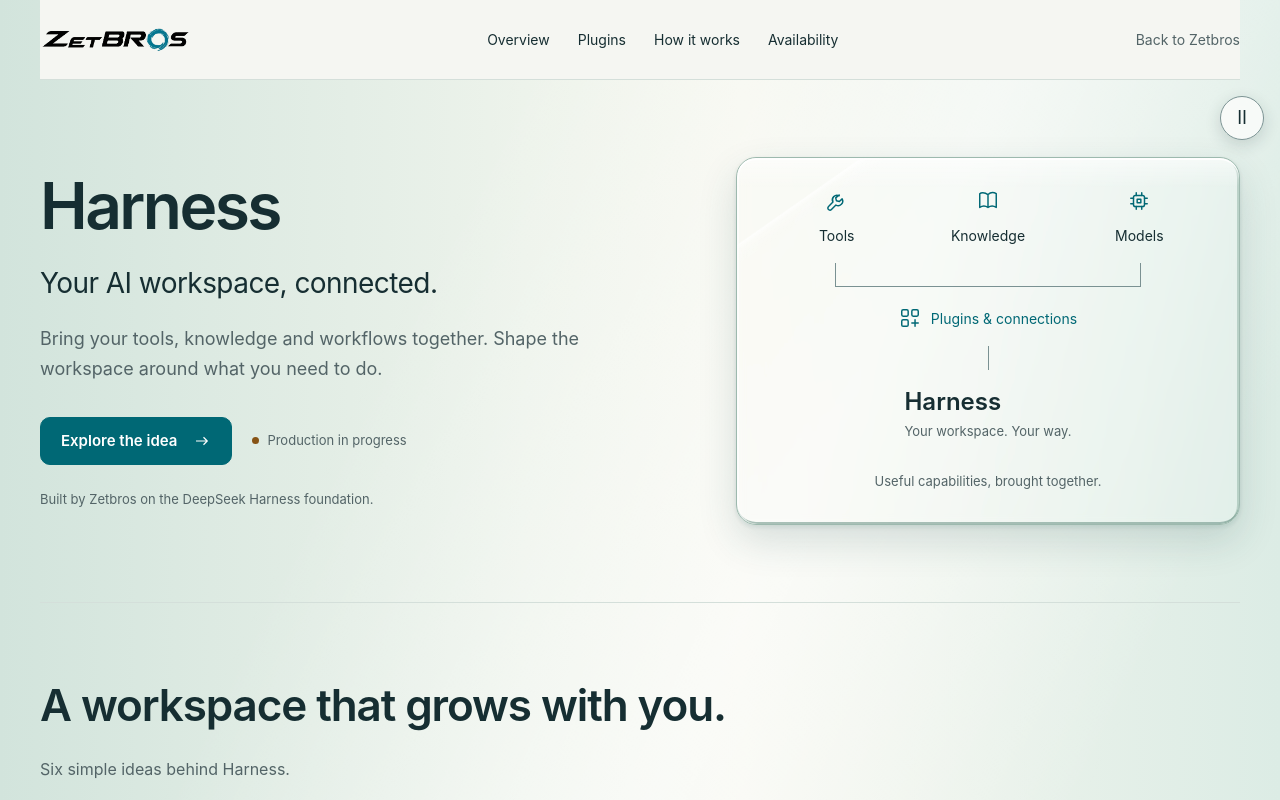
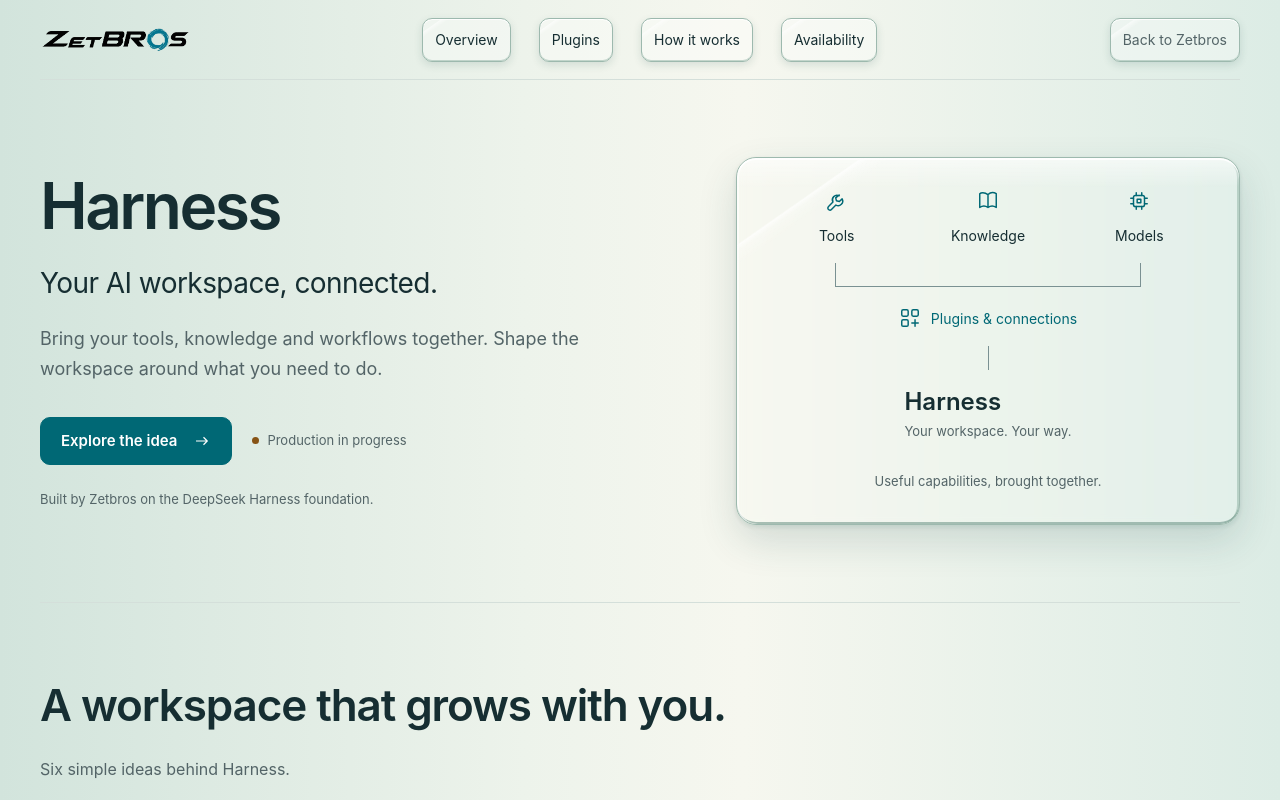
Before and after one commit to Logan17de/zetbros.com, a Next.js app: page /harness in a window 1280 px wide. Shown: the top 800 px of the page. Built offline with nearby package versions, Linux system fonts and the light colour scheme; a web font is replaced by a local one.

Commit message:
Unify page backgrounds and glass link controls (#15)

```diff
--- a/app/equipment-warranty-research/page.tsx
+++ b/app/equipment-warranty-research/page.tsx
@@ -40,7 +40,7 @@ export default function EquipmentWarrantyResearchPage() {
           <h1>Equipment warranty recovery — research pilot.</h1>
           <p className={styles.lead}>Zetbros is validating whether agriculture and construction equipment dealers can reduce warranty-claim rework and recover value from returned or short-paid manufacturer claims through a dealer-controlled review process.</p>
           <div className={styles.actions}>
-            <ContactTrigger className={styles.primary} variant="research">Request a 20-minute conversation</ContactTrigger>
+            <ContactTrigger className={`${styles.primary} solidAction`} variant="research">Request a 20-minute conversation</ContactTrigger>
             <a className={styles.secondary} href="/#about">About Zetbros</a>
           </div>
         </div>
--- a/app/equipment-warranty-research/research.module.css
+++ b/app/equipment-warranty-research/research.module.css
@@ -1,4 +1,4 @@
-.page { background: #fff; color: var(--text); min-height: 100vh; }
+.page { color: var(--text); min-height: 100vh; }
 .header { display: flex; justify-content: space-between; gap: 24px; align-items: center; width: min(calc(100% - 2 * var(--gutter)),var(--container)); min-height: 80px; margin: auto; border-bottom: 1px solid var(--line); }
 .header > a { width: 150px; }
 .header nav { flex-wrap: wrap; gap: 8px 28px; color: var(--text); font-size: .875rem; }
@@ -61,7 +61,6 @@
 @media (max-width: 440px) { .header { display: grid; grid-template-columns: 1fr; } .header nav { justify-content: flex-start; } .actions { flex-direction: column; } }
 
 /* Research is a qualified enquiry, with a single quiet pilot surface. */
-.page { background: var(--bg); }
 .summary { margin-top: 32px; padding: 28px; border: 1px solid var(--line); border-radius: var(--radius); background: var(--surface); }
 .soft { padding-inline: clamp(24px,4vw,48px); border: 1px solid var(--line); border-radius: var(--radius); background: var(--surface-soft); }
 .soft .card { border-color: #bdcec5; }
--- a/app/glass-effects.css
+++ b/app/glass-effects.css
@@ -1,11 +1,4 @@
-/* A quiet directional light field stays visible through the shared glass panes. */
-.glassReady main {
-  padding-bottom: 72px;
-  background-color: var(--bg);
-  background-image:
-    linear-gradient(116deg, transparent 18%, #ffffff8a 34%, transparent 48%),
-    linear-gradient(90deg, #d2e4dc 0%, #edf3eb 41%, #f6f7ef 58%, #dcece5 100%);
-}
+/* The shared canvas is rendered by studio.css, including without JavaScript. */
 [data-glass] {
   position: relative;
   isolation: isolate;
@@ -46,7 +39,7 @@
 }
 #top .heroDiagram.productFlow[data-glass]::before,
 #top .heroDiagram.productFlow[data-glass]::after { display: block; }
-.glassReady:not(.glassPaused) [data-glass].glassVisible::before {
+.glassReady [data-glass].glassVisible::before {
   opacity: 1;
   animation: glassShine 10s linear infinite;
 }
@@ -82,28 +75,28 @@
   0% { transform: none; }
   100% { transform: translate(var(--shard-x), var(--shard-y)) rotate(var(--shard-turn)); }
 }
-.glassMotionToggle {
-  position: fixed;
-  right: max(16px, env(safe-area-inset-right));
-  bottom: max(16px, env(safe-area-inset-bottom));
-  z-index: 19;
-  display: grid;
-  place-items: center;
-  width: 44px;
-  height: 44px;
-  border: 1px solid var(--input-line);
-  border-radius: 50%;
-  background: #f9fbf9ed;
-  color: var(--text);
-  box-shadow: 0 5px 16px #162e3229;
-  backdrop-filter: blur(8px);
-  cursor: pointer;
+/* Text links are raised glass controls. Logo and solid actions retain their
+   existing treatment; no second backdrop filter is stacked inside a pane. */
+:where(a:not(:has(img)):not(.button):not(.solidAction), button[aria-haspopup='dialog']:not(.button):not(.solidAction)) {
+  position: relative;
+  z-index: 3;
+  display: inline-block;
+  max-width: 100%;
+  min-height: 44px;
+  padding: 8px 12px !important;
+  border: 1px solid #9db9ae !important;
+  border-radius: var(--control-radius) !important;
+  background: linear-gradient(145deg, transparent 12%, #ffffff8a 13%, transparent 18%), rgb(255 255 255 / 32%) !important;
+  box-shadow: inset 0 1px 0 #fffffff2, inset 0 -1px 0 #83a89a70, 0 3px 8px #1d4c4824 !important;
+  vertical-align: middle;
+  text-decoration: none !important;
+  transition: border-color 170ms, box-shadow 170ms;
 }
-.glassMotionToggle:hover { border-color: var(--blue); color: var(--blue); }
-.glassMotionToggle[data-paused='true'] { background: var(--surface-soft); }
-.glassMotionToggle span { font-size: 18px; line-height: 1; }
-.glassAtFooter .glassMotionToggle { top: var(--glass-header-clearance, 96px); bottom: auto; }
+:where(a, button[aria-haspopup='dialog']):hover { text-decoration: none !important; }
+:where(a:not(:has(img)):not(.button):not(.solidAction), button[aria-haspopup='dialog']:not(.button):not(.solidAction)):hover {
+  border-color: var(--blue) !important;
+  box-shadow: inset 0 1px 0 #fff, inset 0 -1px 0 #83a89a70, 0 4px 12px #1d4c4830 !important;
+}
 @media (prefers-reduced-motion: reduce) {
   [data-glass]::before, [data-glass] > svg.glassShatter { display: none !important; animation: none !important; }
-  .glassMotionToggle { display: none; }
 }
--- a/app/glass-effects.tsx
+++ b/app/glass-effects.tsx
@@ -1,6 +1,6 @@
 'use client';
 
-import { useEffect, useState } from 'react';
+import { useEffect } from 'react';
 import { usePathname } from 'next/navigation';
 
 const NS = 'http://www.w3.org/2000/svg';
@@ -52,19 +52,18 @@ function fracture(panel: HTMLElement, clickX: number, clickY: number) {
 
 export default function GlassEffects() {
   const pathname = usePathname();
-  const [visible, setVisible] = useState(false);
-  const [paused, setPaused] = useState(false);
 
   useEffect(() => {
     const panels = Array.from(document.querySelectorAll<HTMLElement>('[data-glass]'));
     const present = panels.length > 0;
-    setVisible(present);
     document.documentElement.classList.toggle('glassReady', present);
     const observer = 'IntersectionObserver' in window ? new IntersectionObserver((entries) => {
       for (const entry of entries) entry.target.classList.toggle('glassVisible', entry.isIntersecting);
     }, { rootMargin: '120px 0px' }) : null;
-    for (const panel of panels) observer?.observe(panel);
-    const footer = document.querySelector('main footer');
+    for (const panel of panels) {
+      if (observer) observer.observe(panel);
+      else panel.classList.add('glassVisible');
+    }
     const header = document.querySelector<HTMLElement>('main > header');
     const updateHeaderClearance = () => {
       const bottom = header?.getBoundingClientRect().bottom ?? 0;
@@ -74,30 +73,19 @@ export default function GlassEffects() {
     const headerObserver = header && 'ResizeObserver' in window ? new ResizeObserver(updateHeaderClearance) : null;
     if (header) headerObserver?.observe(header);
     window.addEventListener('resize', updateHeaderClearance);
-    const footerObserver = footer && 'IntersectionObserver' in window ? new IntersectionObserver((entries) => {
-      document.documentElement.classList.toggle('glassAtFooter', entries[0].isIntersecting);
-      if (entries[0].isIntersecting) updateHeaderClearance();
-    }) : null;
-    if (footer) footerObserver?.observe(footer);
     return () => {
       observer?.disconnect();
-      footerObserver?.disconnect();
       headerObserver?.disconnect();
       window.removeEventListener('resize', updateHeaderClearance);
       document.documentElement.style.removeProperty('--glass-header-clearance');
       for (const panel of panels) panel.classList.remove('glassVisible');
-      document.documentElement.classList.remove('glassReady', 'glassAtFooter');
+      document.documentElement.classList.remove('glassReady');
     };
   }, [pathname]);
 
   useEffect(() => {
-    document.documentElement.classList.toggle('glassPaused', paused);
-    return () => document.documentElement.classList.remove('glassPaused');
-  }, [paused]);
-
-  useEffect(() => {
     function onClick(event: MouseEvent) {
-      if (paused || window.matchMedia('(prefers-reduced-motion: reduce)').matches) return;
+      if (window.matchMedia('(prefers-reduced-motion: reduce)').matches) return;
       const target = event.target;
       if (!(target instanceof Element)) return;
       const panel = target.closest<HTMLElement>('[data-glass]');
@@ -109,13 +97,7 @@ export default function GlassEffects() {
     }
     document.addEventListener('click', onClick, { capture: true });
     return () => document.removeEventListener('click', onClick, { capture: true });
-  }, [paused]);
+  }, []);
 
-  if (!visible) return null;
-  return <button className="glassMotionToggle" type="button" data-paused={paused} aria-label={paused ? 'Resume glass effects' : 'Pause glass effects'} title={paused ? 'Resume glass effects' : 'Pause glass effects'} onClick={() => {
-    if (!paused) document.querySelectorAll('.glassShatter').forEach((node) => node.remove());
-    setPaused((value) => !value);
-  }}>
-    <span aria-hidden="true">{paused ? '▶' : 'Ⅱ'}</span>
-  </button>;
+  return null;
 }
--- a/app/harness/harness.module.css
+++ b/app/harness/harness.module.css
@@ -1,11 +1,11 @@
-.page { --harness-ink: var(--text); --harness-muted: var(--muted); --harness-line: var(--line); background: #fff; color: var(--text); font-family: var(--font-body); font-size: 1rem; line-height: 1.65; }
+.page { --harness-ink: var(--text); --harness-muted: var(--muted); --harness-line: var(--line); color: var(--text); font-family: var(--font-body); font-size: 1rem; line-height: 1.65; }
 .page p { color: var(--muted); }
 .page h1, .page h2, .page h3 { font-family: var(--font-display); color: var(--text); font-weight: 600; letter-spacing: -.025em; }
 .page h2 { font-size: var(--type-section); line-height: 1.18; margin: 0 0 20px; }
 .page h3 { font-size: 1.125rem; line-height: 1.4; margin: 0; }
 .page svg { display: block; width: 22px; height: 22px; flex: 0 0 auto; }
 .page a:focus-visible, .page summary:focus-visible { outline: 2px solid var(--blue); outline-offset: 4px; }
-.header { position: sticky; top: 0; z-index: 30; display: grid; grid-template-columns: auto 1fr auto; align-items: center; gap: 32px; width: min(calc(100% - 2 * var(--gutter)),var(--container)); min-height: 80px; margin: auto; border-bottom: 1px solid var(--line); background: #fff; }
+.header { position: sticky; top: 0; z-index: 30; display: grid; grid-template-columns: auto 1fr auto; align-items: center; gap: 32px; width: min(calc(100% - 2 * var(--gutter)),var(--container)); min-height: 80px; margin: auto; border-bottom: 1px solid var(--line); }
 .header > a:first-child { width: 150px; padding: 0; }
 .nav { display: flex; justify-content: center; flex-wrap: wrap; gap: 8px 28px; color: var(--text); font-size: .875rem; }
 .nav a, .backLink { min-height: 44px; display: inline-flex; align-items: center; }
@@ -116,8 +116,6 @@
 }
 
 /* Shared studio surfaces for the product guide. */
-.page { background: var(--bg); }
-.header { background: var(--bg); }
 .workspaceMap { background: var(--surface-soft); border-radius: var(--radius); }
 .mapInputs > span { color: var(--text); }
 .section { border-top-color: var(--line); }
--- a/app/harness/page.tsx
+++ b/app/harness/page.tsx
@@ -74,7 +74,7 @@ export default function HarnessPage() {
         <RevealBoxText as="h1" text="Harness" variant="hero" className={styles.heroTitle} />
         <p className={styles.heroStatement}>Your AI workspace, connected.</p>
         <p className={styles.heroLead}>Bring your tools, knowledge and workflows together. Shape the workspace around what you need to do.</p>
-        <div className={styles.heroActions}><a className={styles.primaryButton} href="#plugins">Explore the idea <Arrow /></a><span className={styles.status}><span aria-hidden="true" />Production in progress</span></div>
+        <div className={styles.heroActions}><a className={`${styles.primaryButton} solidAction`} href="#plugins">Explore the idea <Arrow /></a><span className={styles.status}><span aria-hidden="true" />Production in progress</span></div>
         <p className={styles.heroNote}>Built by Zetbros on the DeepSeek Harness foundation.</p>
       </div>
       <figure className={styles.workspaceMap} data-harness-reveal="map" data-glass aria-label="Tools, knowledge and models connect through plugins to your Harness workspace">
@@ -112,7 +112,7 @@ export default function HarnessPage() {
       <div className={styles.accessCopy} data-harness-reveal="detail"><h2>Know what you enable.</h2><p>Review a plugin’s declared access before activation, including files, network, shell, models and workspace.</p><p className={styles.accessNote}><Icon name="shield"/><span>Plugins run trusted code. Access declarations help with review; they do not create a security sandbox.</span></p><details className={styles.futureDetails}><summary>What’s next for Harness?</summary><p>We’re exploring AI-assisted extension development: turning a missing integration into a plugin project. This is a direction for the product, not a currently available autonomous feature.</p></details></div>
     </section>
 
-    <section className={styles.availability} data-harness-reveal="availability" data-glass id="download"><div><h2>Harness is taking shape.</h2><p>A Windows x64 release is in development. The download will appear here when it’s ready.</p></div><div className={styles.availabilityActions}><span className={styles.status}><span aria-hidden="true"/>Production in progress</span><ContactTrigger className={styles.primaryButton}>Share an idea for Harness <Arrow/></ContactTrigger></div></section>
+    <section className={styles.availability} data-harness-reveal="availability" data-glass id="download"><div><h2>Harness is taking shape.</h2><p>A Windows x64 release is in development. The download will appear here when it’s ready.</p></div><div className={styles.availabilityActions}><span className={styles.status}><span aria-hidden="true"/>Production in progress</span><ContactTrigger className={`${styles.primaryButton} solidAction`}>Share an idea for Harness <Arrow/></ContactTrigger></div></section>
     <footer className={styles.footer}><div><Link href="/">Zetbros</Link><Link href="/privacy">Privacy</Link><Link href="/terms">Terms</Link></div></footer>
   </main>;
 }
--- a/app/legal.module.css
+++ b/app/legal.module.css
@@ -1,4 +1,4 @@
-.page { min-height: 100vh; background: #fff; color: var(--text); font-family: var(--font-body); }
+.page { min-height: 100vh; color: var(--text); font-family: var(--font-body); }
 .header { border-bottom: 1px solid var(--line); }
 .headerInner, .article { width: min(760px,calc(100% - 2 * var(--gutter))); margin: auto; }
 .headerInner { display: flex; align-items: center; justify-content: space-between; gap: 24px; min-height: 80px; }
@@ -14,6 +14,5 @@
 .article ul { padding-left: 20px; }
 
 /* Legal content uses the same type and canvas without card framing. */
-.page { background: var(--bg); }
 .article { max-width: 760px; }
 .article p, .article li { line-height: 1.7; }
--- a/app/practice-page.module.css
+++ b/app/practice-page.module.css
@@ -1,5 +1,5 @@
-.page { min-height: 100vh; background: #fff; color: var(--text); }
-.header { position: sticky; top: 0; z-index: 40; background: #fff; border-bottom: 1px solid var(--line); }
+.page { min-height: 100vh; color: var(--text); }
+.header { position: sticky; top: 0; z-index: 40; border-bottom: 1px solid var(--line); }
 .headerInner { width: min(calc(100% - 2 * var(--gutter)),var(--container)); min-height: 80px; margin: auto; display: grid; grid-template-columns: auto 1fr auto; gap: 32px; align-items: center; }
 .brand { display: inline-flex; }
 .brand img { width: 150px; }
@@ -91,8 +91,6 @@
 }
 
 /* Project examples remain open for reading; contextual groups carry the surface. */
-.page { background: var(--bg); }
-.header { background: var(--bg); }
 .index { padding: 24px; border: 0; border-radius: 16px; background: var(--surface-soft); }
 .solution { border-color: var(--line); }
 .problem { padding: 24px; border: 1px solid var(--line); border-radius: 16px; background: var(--surface); }
--- a/app/practice-page.tsx
+++ b/app/practice-page.tsx
@@ -91,7 +91,7 @@ export default function PracticePage({ category, title, lead, availability, solu
           <p className={styles.kicker}>Have a real problem to solve?</p>
           <h2>Tell us about the work. We’ll start with a conversation.</h2>
           <p>We scope projects around your systems, constraints, security requirements and operating process rather than forcing a generic package onto every company. Please do not include confidential records or credentials in an initial enquiry.</p>
-          <ContactTrigger className={styles.primary}>Talk to Zetbros</ContactTrigger>
+          <ContactTrigger className={`${styles.primary} solidAction`}>Talk to Zetbros</ContactTrigger>
         </div></div>
       </section>
       <footer className={styles.footer}>
--- a/app/studio.css
+++ b/app/studio.css
@@ -8,6 +8,7 @@
 }
 :root {
   --bg: #f5f6f2;
+  --canvas-light: linear-gradient(90deg, #d2e4dc 0%, #edf3eb 41%, #f6f7ef 58%, #dcece5 100%);
   --surface: #fff;
   --surface-soft: #e7efeb;
   --text: #162e32;
@@ -35,11 +36,12 @@
 }
 html { background: var(--bg); }
 body { background: var(--bg); color: var(--text); font-size: 1rem; line-height: 1.65; font-optical-sizing: auto; }
+main, main > header { background-color: var(--bg); background-image: var(--canvas-light); background-size: 100vw 100%; background-position: center top; }
 button, input, textarea, select { font-family: inherit; }
 button, a { touch-action: manipulation; }
 :where(a, button, input, textarea, select, summary):focus-visible { outline: 3px solid var(--blue); outline-offset: 4px; }
 ::selection { background: #c9e8e5; color: var(--text); }
-main [id] { scroll-margin-top: 104px; }
+main [id] { scroll-margin-top: var(--glass-header-clearance, 104px); }
 h1, h2, h3 { color: var(--text); font-family: var(--font-display); font-weight: 600; }
 h2 { line-height: 1.18; letter-spacing: -.035em; }
 h3 { letter-spacing: -.02em; }
@@ -50,7 +52,7 @@ p { text-wrap: pretty; }
 .brandImageSmall { width: 150px; }
 .eyebrow { display: flex; align-items: center; gap: 10px; margin: 0 0 16px; color: var(--blue); font-size: .875rem; font-weight: 600; letter-spacing: 0; text-transform: none; }
 .eyebrow::before { content: ''; flex: 0 0 8px; width: 8px; height: 8px; border: 1.5px solid currentColor; border-radius: 50%; }
-#top .siteHeader { position: sticky; top: 0; z-index: 20; background: #f5f6f2f2; border-bottom: 1px solid var(--line); backdrop-filter: blur(12px); }
+#top .siteHeader { position: sticky; top: 0; z-index: 20; border-bottom: 1px solid var(--line); backdrop-filter: blur(12px); }
 #top .navWrap.navWithoutLogo { min-height: 70px; display: flex; justify-content: flex-end; align-items: center; }
 #top .navWithoutLogo nav { display: flex; gap: clamp(16px, 2.8vw, 36px); align-items: center; font-size: .9375rem; }
 #top nav :is(a,button) { min-height: 44px; display: inline-flex; align-items: center; font-weight: 550; }
@@ -119,7 +121,7 @@ nav :is(a,button):hover { color: var(--blue); text-decoration: underline; text-u
 #top .flowCard { justify-content: flex-start; padding: 10px 14px; min-height: 52px; border: 1px solid #bfd1c8; border-radius: 10px; background: #fff9; color: var(--text); font-size: .9375rem; }
 #top .archSplit { display: grid; grid-template-columns: repeat(2,minmax(0,1fr)); gap: 12px; }
 #top .downArrow { color: var(--blue); margin: 3px 0 3px 24px; align-self: flex-start; }
-#top .capabilitySectionAlt { background: var(--surface-soft); }
+#top .capabilitySectionAlt { background: transparent; }
 #top .capabilityPoints { display: grid; grid-template-columns: repeat(2,minmax(0,1fr)); gap: 20px 24px; }
 #top .capabilityPoint { padding: 18px 0; border-top: 1px solid #bdcec5; background: transparent; }
 #top .capabilityPoint b { display: block; margin: 0 0 8px; font-size: 1rem; color: var(--text); }
@@ -166,7 +168,7 @@ nav :is(a,button):hover { color: var(--blue); text-decoration: underline; text-u
   #top .processStep h3 { margin: 0 0 4px; }
 }
 @media (max-width: 599px) {
-  #top .navWithoutLogo nav { width: 100%; display: flex; flex-wrap: wrap; justify-content: center; gap: 0 12px; }
+  #top .navWithoutLogo nav { width: 100%; display: flex; flex-wrap: wrap; justify-content: center; gap: 6px 8px; }
   #top .navWithoutLogo nav :is(a,button) { justify-content: center; min-height: 44px; }
   #top .hero { padding-top: 40px; }
   #top .heroDiagram.productFlow { padding: 24px; }
```
Also changed, not shown: 2 other files (tests, documents, lock files or other folders).
